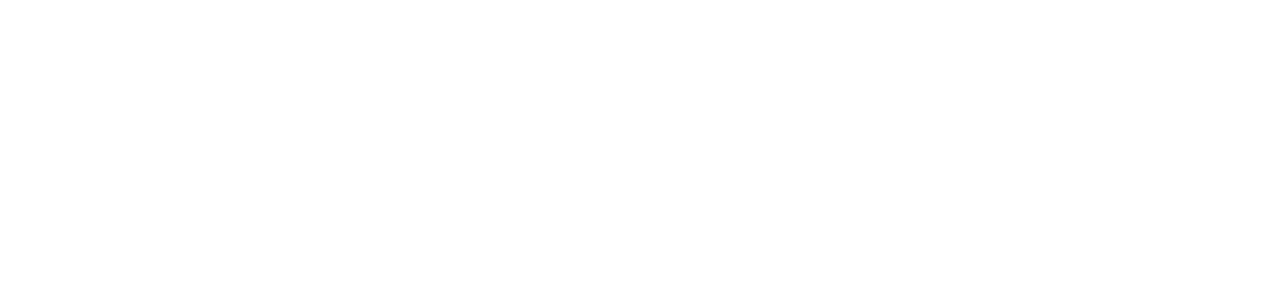
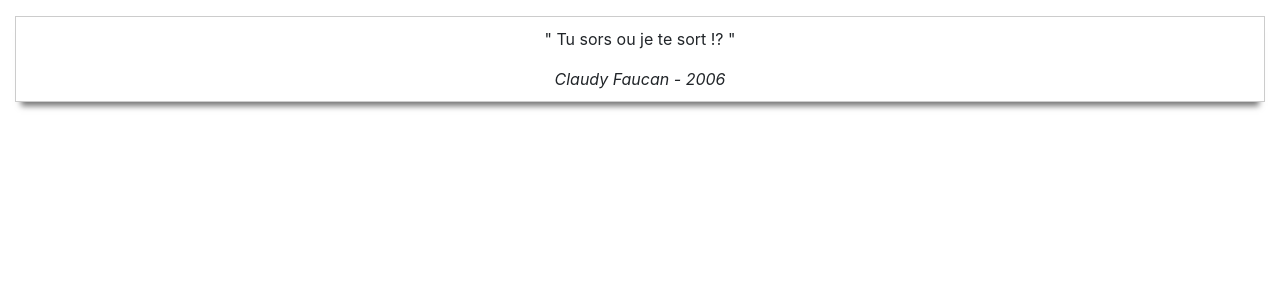
Before and after one commit to gabrielmustiere/vue-wonderful-quote, a Vue app: page / in a window 1280 px wide. Shown: the top 300 px of the page. Built offline with nearby package versions, Linux system fonts and the light colour scheme.

Commit message:
use slot for passing data

```diff
--- a/src/App.vue
+++ b/src/App.vue
@@ -1,13 +1,33 @@
 <template>
-  <div>
-
+  <div class="container-fluid">
+    <div class="row">
+      <div class="col mt-3">
+        <quote>
+          <blockquote>{{ quoteTitle }}</blockquote>
+          <cite>Claudy Faucan - 2006</cite>
+        </quote>
+      </div>
+    </div>
   </div>
 </template>
 
 <script>
+import Quote from './components/Quote'
 
 export default {
+  components: {
+    Quote
+  },
+  data () {
+    return {
+      quoteTitle: '" Tu sors ou je te sort !? "'
+    }
+  }
 
 }
 
 </script>
+
+<style scoped>
+
+</style>
--- /dev/null
+++ b/src/components/Quote.vue
@@ -0,0 +1,22 @@
+<template>
+  <div>
+    <slot/>
+  </div>
+</template>
+
+<script>
+export default {
+  name: 'Quote'
+}
+</script>
+
+<style scoped>
+  div {
+    border: 1px solid #CCCCCC;
+    box-shadow: 0 10px 6px -6px #777777;
+    padding: 10px;
+    margin: auto;
+    text-align: center;
+  }
+
+</style>
```
Also changed, not shown: .eslintrc.js.
